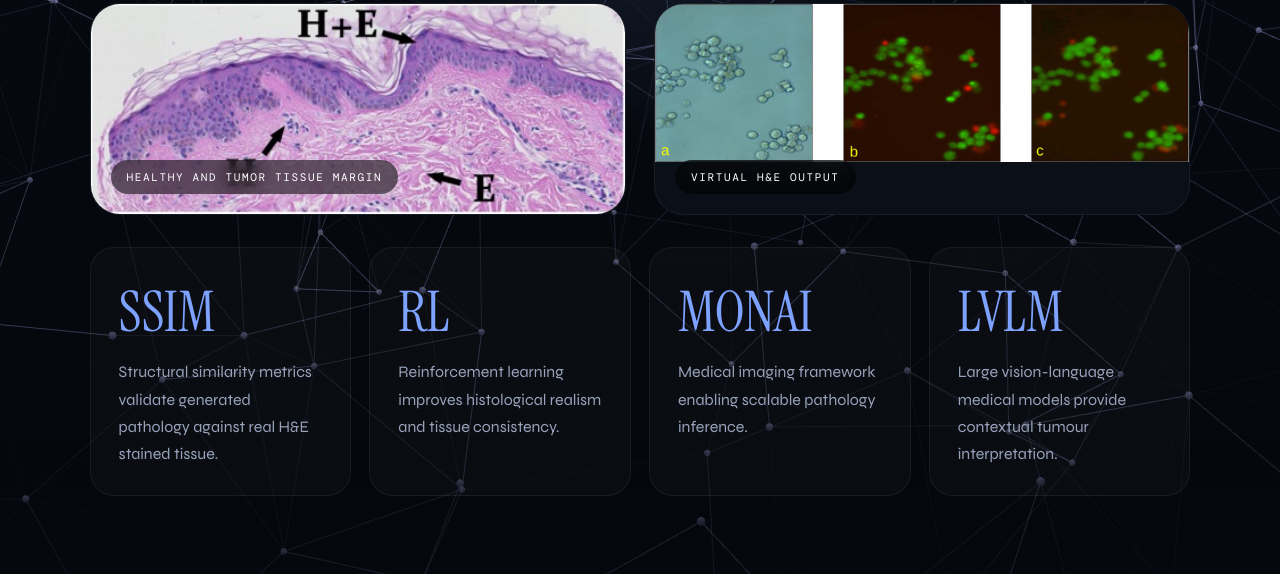
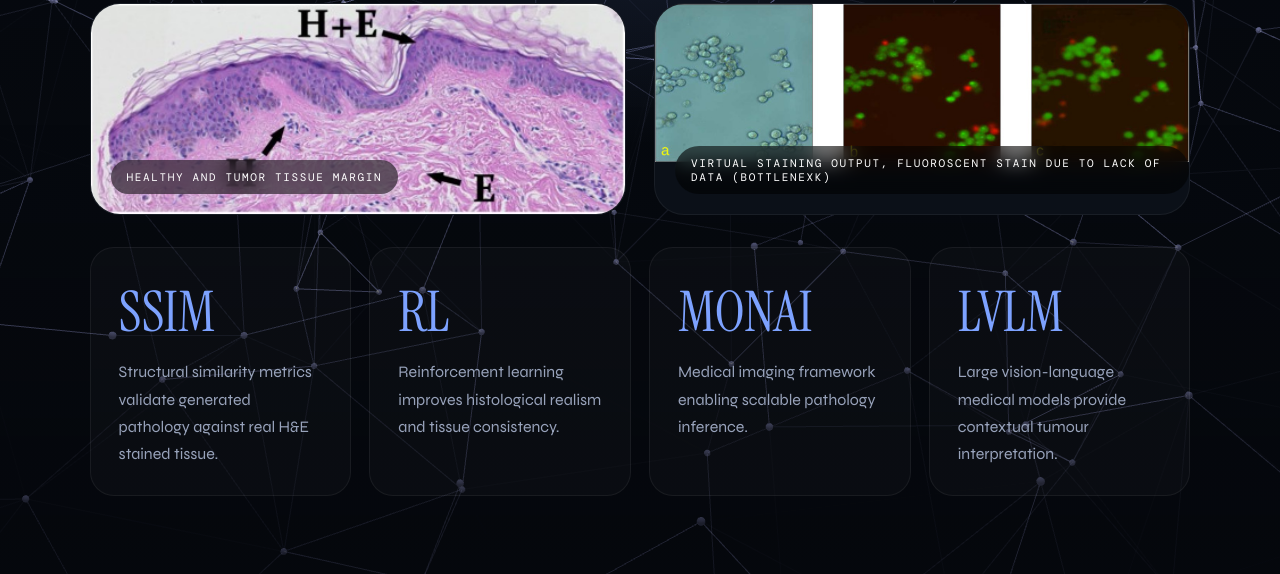
Before and after one commit to mukund-mv/SwiftDX-SITE, a plain HTML site: page index.html in a window 1280 px wide. Shown: the part 3137-3711 px from the top of the page. Drawn offline with nearby package versions, Linux system fonts and the light colour scheme; animation ran at ten frames a second; a web font is replaced by a local one.

Commit message:
Update index.html

```diff
--- a/index.html
+++ b/index.html
@@ -1022,7 +1022,7 @@ footer p{
         <img src="fig4.jpg">
 
         <div class="caption">
-          Virtual H&E Output
+          Virtual Staining Output, Fluoroscent Stain due to lack of data (bottlenexk)
         </div>
 
       </div>
```
